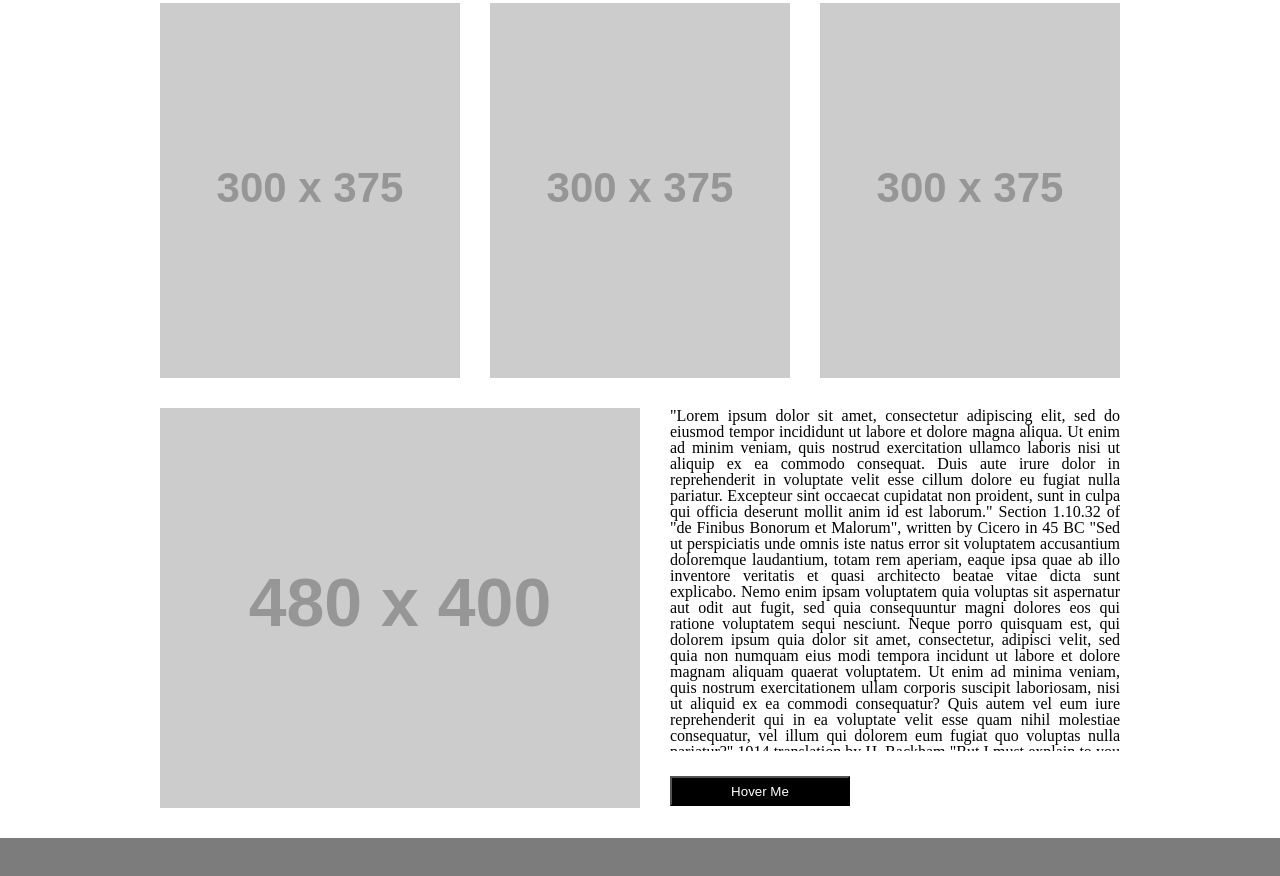
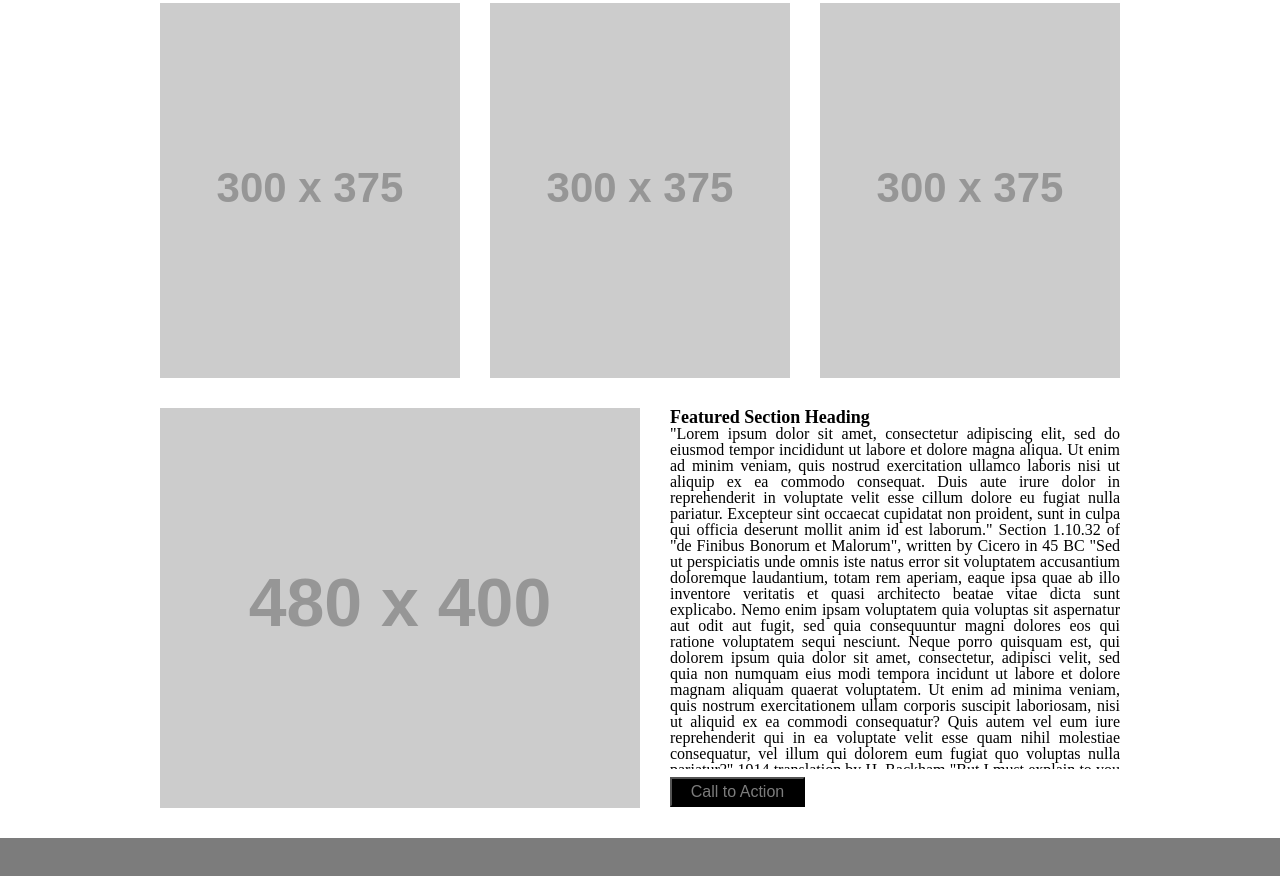
Before and after one commit to mamoon100/wirefame-exercise, a plain HTML site: page index.html in a window 1280 px wide. Shown: the part 580-1456 px from the top of the page. Drawn offline with Linux system fonts and the light colour scheme; placeholder pictures from the web are drawn by us.

Commit message:
edited the button name and text title

```diff
--- a/css/style.css
+++ b/css/style.css
@@ -64,15 +64,21 @@ section:nth-child(2) {
 }
 
 button {
-    width: 40%;
+    width: 30%;
     background-color: black;
-    color: white;
+    color: #7C7C7C;
     height: 30px;
-    margin-top: 25px;
+    margin-top: 8px;
     transition: all .5s ease-in-out;
+    font-size: medium;
 }
 button:hover {
     background-color: #fff;
     transform: scale(1.2);
     color: #000;
   }
+
+b {
+    font-weight: bold;
+    font-size: large;
+}
--- a/index.html
+++ b/index.html
@@ -30,7 +30,8 @@
         <section>
             <img src="https://via.placeholder.com/480x400/000000" alt="sub image" srcset="">
             <div>
-            <p>
+                <b>Featured Section Heading </b> <br>
+                <p>
                 "Lorem ipsum dolor sit amet, consectetur adipiscing elit, sed do eiusmod tempor incididunt ut labore et dolore magna aliqua. Ut enim ad minim veniam, quis nostrud exercitation ullamco laboris nisi ut aliquip ex ea commodo consequat. Duis aute irure dolor in reprehenderit in voluptate velit esse cillum dolore eu fugiat nulla pariatur. Excepteur sint occaecat cupidatat non proident, sunt in culpa qui officia deserunt mollit anim id est laborum."
 
                 Section 1.10.32 of "de Finibus Bonorum et Malorum", written by Cicero in 45 BC
@@ -45,7 +46,7 @@
                 1914 translation by H. Rackham
                 "On the other hand, we denounce with righteous indignation and dislike men who are so beguiled and demoralized by the charms of pleasure of the moment, so blinded by desire, that they cannot foresee the pain and trouble that are bound to ensue; and equal blame belongs to those who fail in their duty through weakness of will, which is the same as saying through shrinking from toil and pain. These cases are perfectly simple and easy to distinguish. In a free hour, when our power of choice is untrammelled and when nothing prevents our being able to do what we like best, every pleasure is to be welcomed and every pain avoided. But in certain circumstances and owing to the claims of duty or the obligations of business it will frequently occur that pleasures have to be repudiated and annoyances accepted. The wise man therefore always holds in these matters to this principle of selection: he rejects pleasures to secure other greater pleasures, or else he endures pains to avoid worse pains."
             </p>
-            <button>Hover Me</button>
+            <button>Call to Action</button>
         </div>
         </section>
     </main>
```
